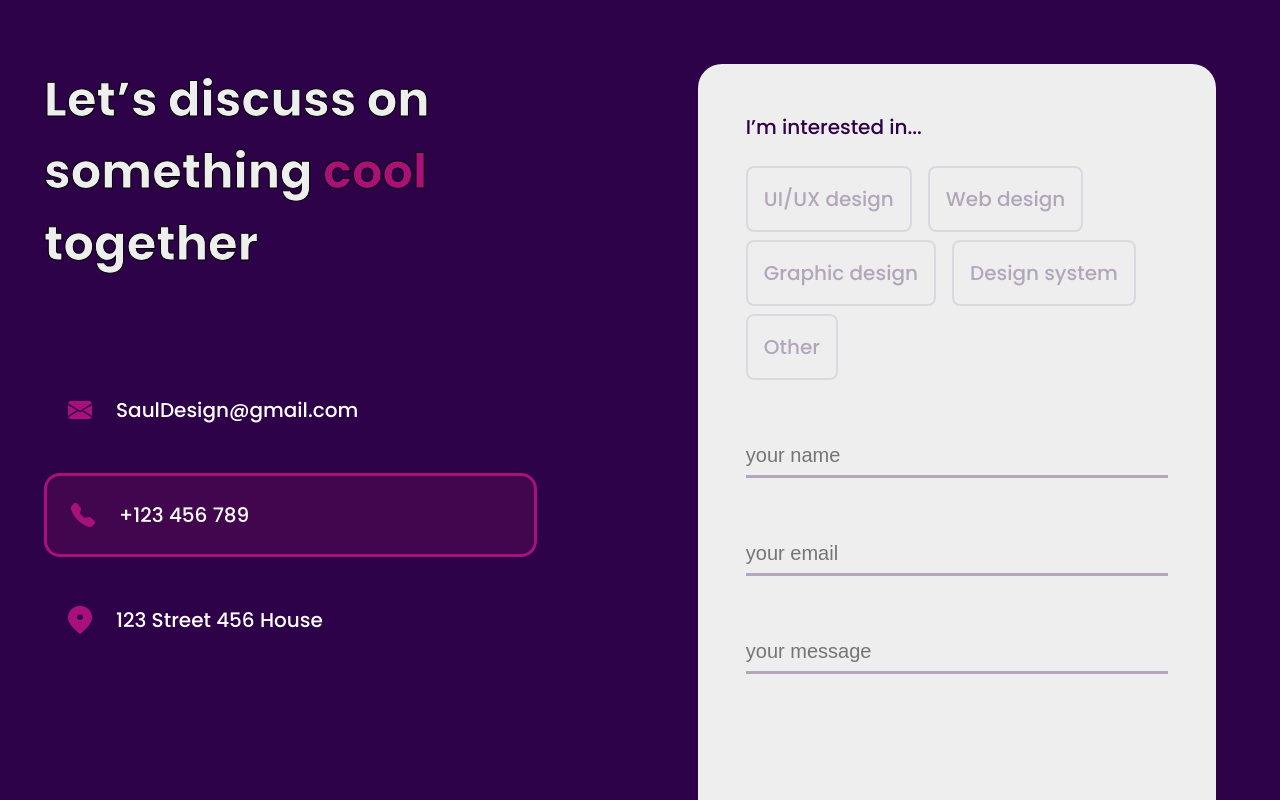
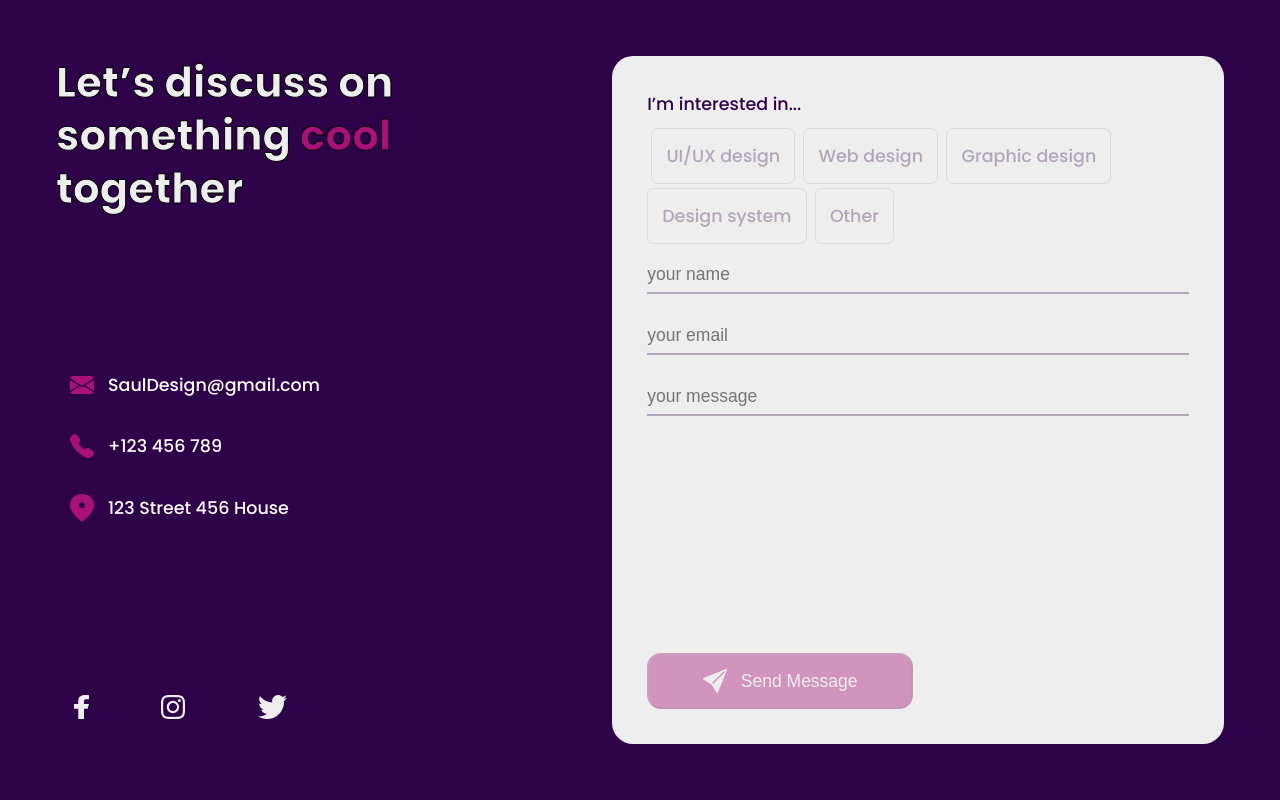
Before and after one commit to RayaneMagdalena/contactForm, a plain HTML site: page index.html in a window 1280 px wide. Shown: the top 800 px of the page. Drawn offline with Linux system fonts and the light colour scheme.

Commit message:
change to relative measurement units

```diff
--- a/CSS/style.css
+++ b/CSS/style.css
@@ -6,110 +6,138 @@
 }
 
 /* Body Styles */
-body {
-    background-color: #2E0249;
-    font-family: 'Poppins', sans-serif;
+html {
+    font-size: 14px;
 }
 
+body {
+    height: 100vh;
+    font-family: 'Poppins', sans-serif;
+    background-color: #2E0249;
+}
 
 .contact {
-    padding: 64px 64px 64px 44px;
+    height: 100%;
+
+    padding: 4rem 4rem 4rem 4rem;
+
+    font-size: 1.25rem;
 
     display: flex;
-    gap: 161px;
+    justify-content: space-between;
+    gap: 10rem;
 }
 
+/* CONTACT-DATA */
 
-/* CONTACT-DATA */
-.contact-data h1 {
-    font-size: 48px;
-    color: #EEEEEE;
-    -webkit-text-stroke: 1px #000000;
+/* Data User */
+
+.data-user {
+    width: 28.1rem;
+    height: 100%;
+
+    display: flex;
+    flex-direction: column;
+    justify-content: space-between;
 }
 
-.contact-data h1 span {
+.data-user h1 {
+    font-size: 3rem;
+    line-height: 3.8rem;
+    color: #EEEEEE;
+    -webkit-text-stroke: 0.07rem #000000;
+}
+
+.data-user h1 span {
     color: #A91079;
 }
 
-/* Data User */
 .data-user-list {
-    margin: 91px 0 263px 0;
-
     list-style-type: none;
 
     display: flex;
     flex-direction: column;
-    gap: 24px;
+    gap: .5rem;
 }
 
 .data-user-item {
-    padding: 24px;
+    padding: 1rem;
 
-    font-size: 20px;
+
     color: #FFFFFF;
 
     display: flex;
     align-items: center;
-    gap: 24px;
+    gap: 1rem;
 }
 
-.tel {
+.data-user-item:hover {
     background: rgba(87, 10, 87, 0.5);
-    border: 3px solid #A91079;
-    border-radius: 16px;
+    border: 0.18rem solid #A91079;
+    border-radius: 1rem;
 }
 
 /* Social Links */
 .social-links {
     display: flex;
-    justify-content: flex-start;
-    align-items: center;
-    gap: 44px;
+    gap: 2.7rem;
 }
 
 .social-links img {
-    padding: 20px;
+    padding: 1.25rem;
 }
 
 .social-links img:hover {
-    padding: 20px;
-
     background: #A91079;
     border-radius: 50%;
 }
 
-
 /* CONTACT-FORM */
 .contact-form {
-    padding: 48px;
+    width: 43.7rem;
+    height: 100%;
+    padding: 2.5rem;
 
     background-color: #eeeeee;
-    border-radius: 24px;
+    border-radius: 1.5rem;
 }
 
-.contact-form h2 {
-    font-size: 20px;
+.form {
+    height: 100%;
+
+    display: flex;
+    flex-direction: column;
+    justify-content: space-between;
+}
+
+.form-interests-message {
+    display: flex;
+    flex-direction: column;
+    justify-content: space-between;
+}
+
+.form-interests-message h2 {
+    font-size: 1.25rem;
     font-weight: 500;
     color: #2E0249;
 }
 
 /* Form interests */
 .form-interests {
-    margin: 24px 0 64px 0;
+    margin: .8rem 0 1.2rem 0;
 
     display: flex;
     flex-wrap: wrap;
-    gap: 8px;
+    gap: 0.3rem;
 }
 
 .form-interests label {
-    padding: 16px;
+    padding: 1rem;
 
-    font-size: 20px;
     color: #2E0249;
 
-    border: 2px solid #2e02494d;
-    border-radius: 8px;
+    border: 0.12rem solid #2e02494d;
+    border-radius: 0.5rem;
     opacity: 30%;
 }
 
@@ -131,19 +159,20 @@ body {
 .form-message {
     display: flex;
     flex-direction: column;
-    gap: 64px;
+    gap: 2rem;
 }
 
 /* form message field */
 .form-message-field input[type="text"] {
     width: 100%;
-    padding-bottom: 8px;
+    padding-bottom: 0.5rem;
 
-    font-size: 20px;
+    font-size: 1.25rem;
+    color: #2E0249;
 
     background-color: transparent;
     border: none;
-    border-bottom: 3px solid #2e02494d;
+    border-bottom: 0.18rem solid #2e02494d;
 }
 
 .form-message input:focus {
@@ -151,26 +180,29 @@ body {
 
     color: #2E0249;
 
-    border-bottom: 3px solid #A91079;
+    border-bottom: 0.18rem solid #A91079;
 }
 
 /* BUTTON */
 .form-button {
-    margin-top: 230px;
-    padding: 24px 64px;
+    width: 19rem;
+    padding: 1rem 2rem;
 
-    font-size: 20px;
+    font-size: 1.25rem;
     color: #eeeeee;
 
     background-color: #A91079;
-    border-radius: 16px;
+    border-radius: 1rem;
 
     display: flex;
-    gap: 16px;
+    justify-content: center;
+    align-items: center;
+    gap: 1rem;
 }
 
 .form-button:hover {
     background-color: rgba(169, 16, 121, 0.8);
+    cursor: pointer;
 }
 
 /* Disabled Button */
--- a/index.html
+++ b/index.html
@@ -19,26 +19,31 @@
 <body>
 
     <section class="contact">
+
         <!-- CONTACT DATA -->
         <article class="contact-data">
-            <h1>Let’s discuss on something <span>cool</span>  together</h1>
 
             <div class="data-user">
+                <h1>Let’s discuss on something <span>cool</span> together</h1>
+
                 <ul class="data-user-list">
                     <!-- User's e-mail address -->
                     <li class="data-user-item">
                         <img src="./assets/DataEmail.png" alt="">
-                        SaulDesign@gmail.com</li>
+                        SaulDesign@gmail.com
+                    </li>
 
                     <!-- User's phone number -->
                     <li class="data-user-item tel">
                         <img src="./assets/DataTel.png" alt="">
-                        +123 456 789</li>
+                        +123 456 789
+                    </li>
 
                     <!-- User's address -->
                     <li class="data-user-item">
                         <img src="./assets/DataAddress.png" alt="">
-                        123 Street 456 House</li>
+                        123 Street 456 House
+                    </li>
                 </ul>
 
                 <!-- Social Links -->
@@ -62,24 +67,27 @@
 
         <!-- CONTACT FORM -->
         <article class="contact-form">
-            <form action="" id="form">
+            <form action="" id="form" class="form">
+
+                <div class="form-interests-message">
+
+                    <!-- Form interests -->
                     <h2>I’m interested in...</h2>
 
-                <!-- Form interests -->
                     <div class="form-interests">
 
+                        <input type="checkbox" id="ui-ux">
                         <label for="ui-ux">UI/UX design</label>
-                    <input type="checkbox" id="ui-ux">
 
 
+                        <input type="checkbox" id="web-designe">
                         <label for="web-designe">Web design</label>
-                    <input type="checkbox" id="web-designe">
 
+                        <input type="checkbox" id="graphic-design">
                         <label for="graphic-design">Graphic design</label>
-                    <input type="checkbox" id="graphic-design">
 
+                        <input type="checkbox" id="designe-system">
                         <label for="designe-system">Design system</label>
-                    <input type="checkbox" id="designe-system">
 
                         <input type="checkbox" id="other">
                         <label for="other">Other</label>
@@ -116,6 +124,8 @@
                         </div>
                     </div>
 
+                </div>
+
                 <!-- BUTTON -->
                 <button type="submit" class="form-button" disabled="disabled">
                     <img src="./assets/MessageSend.png" class="form-button-img" alt="">
```
Also changed, not shown: JavaScript/script.js (indentation only). Lines whose indentation alone changed are shown as unchanged.
